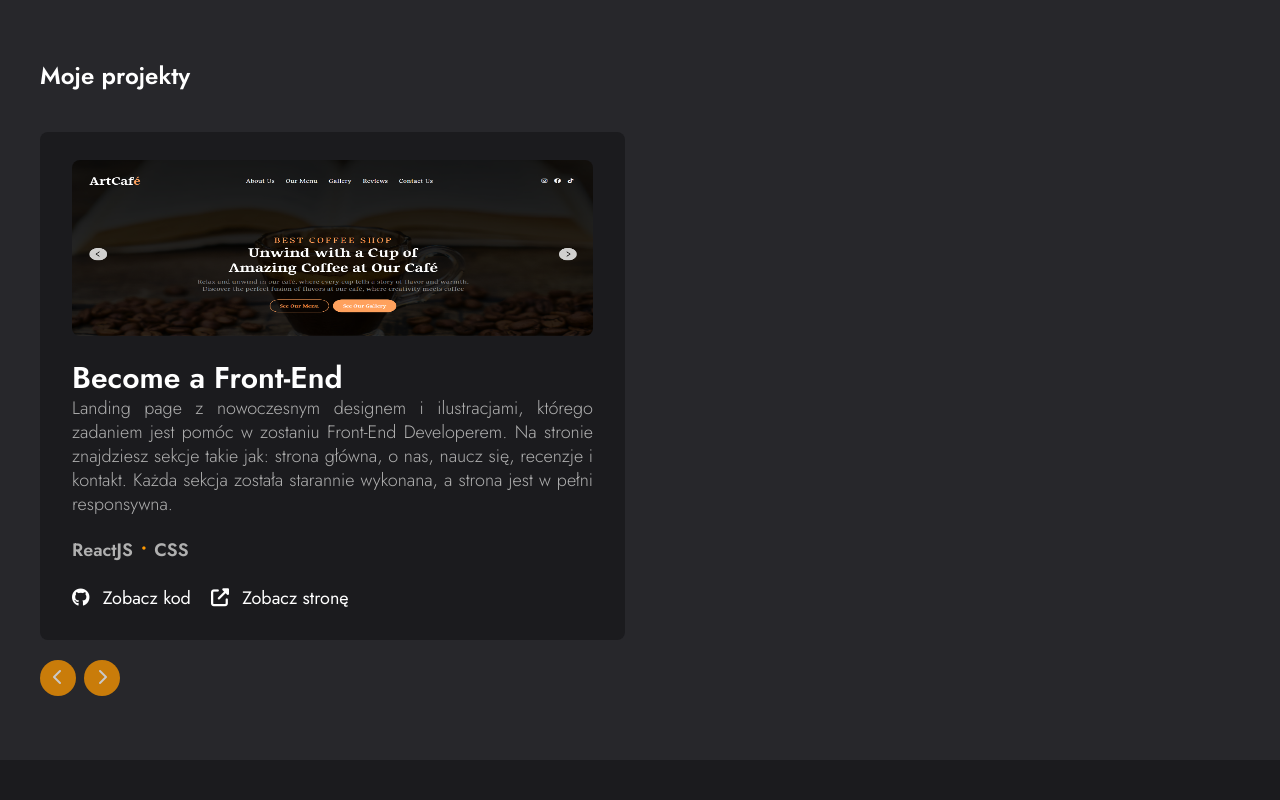
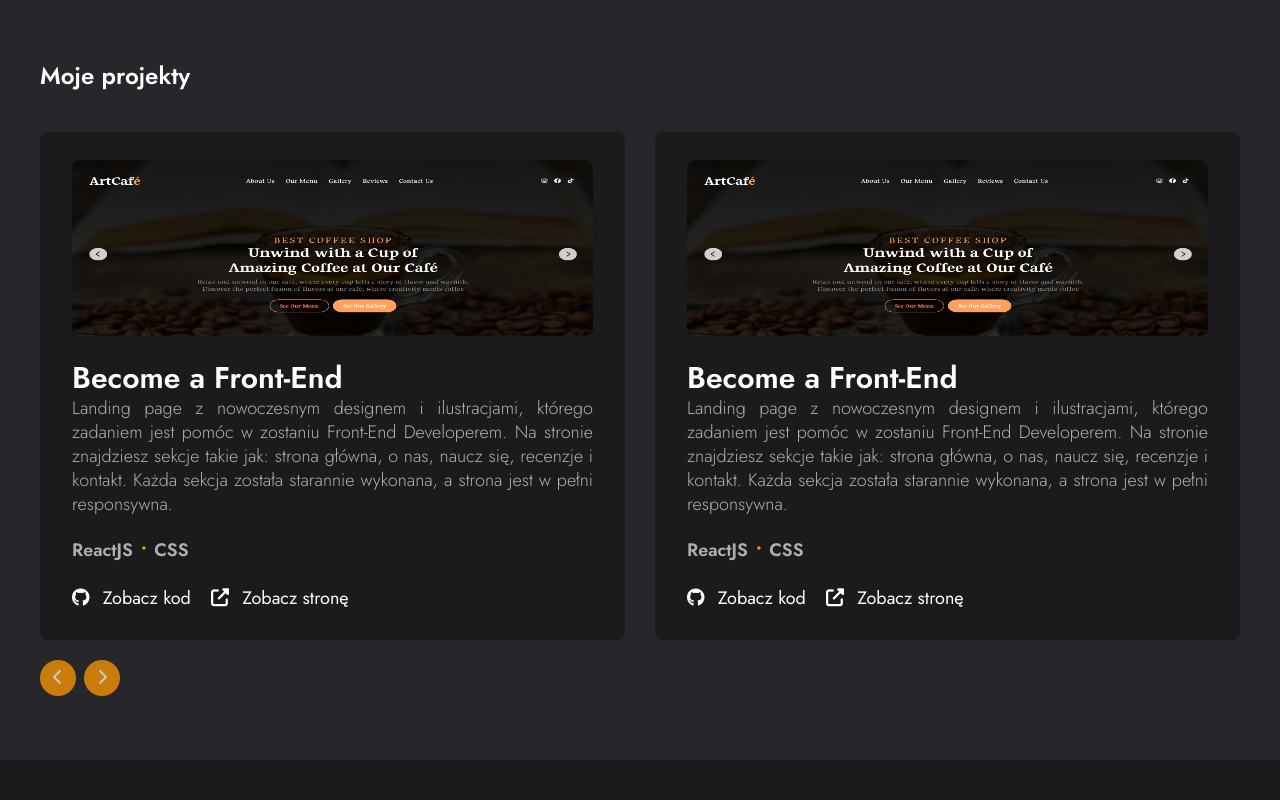
Before and after one commit to lis3q/Portfolio, a React (Create React App) app: page / in a window 1280 px wide. Shown: the part 2160-2960 px from the top of the page. Built offline with nearby package versions, Linux system fonts and the light colour scheme.

Commit message:
I fixed some minor errors and added form validation using the hook-form and yup libraries

```diff
--- a/package.json
+++ b/package.json
@@ -4,6 +4,7 @@
   "version": "0.1.0",
   "private": true,
   "dependencies": {
+    "@hookform/resolvers": "^3.3.4",
     "@testing-library/jest-dom": "^5.17.0",
     "@testing-library/react": "^13.4.0",
     "@testing-library/user-event": "^13.5.0",
@@ -14,11 +15,13 @@
     "framer-motion": "^11.0.24",
     "react": "^18.2.0",
     "react-dom": "^18.2.0",
+    "react-hook-form": "^7.51.2",
     "react-scripts": "5.0.1",
     "scrollreveal": "^4.0.9",
     "swiper": "^11.1.0",
     "typescript": "^4.9.5",
-    "web-vitals": "^2.1.4"
+    "web-vitals": "^2.1.4",
+    "yup": "^1.4.0"
   },
   "scripts": {
     "start": "react-scripts start",
--- a/src/components/projects.tsx
+++ b/src/components/projects.tsx
@@ -52,7 +52,87 @@ export const Projects = () => {
                     <SwiperSlide className="bg-darkBg px-8 py-7 rounded-lg">
                         <div className="image mb-6 h-44 w-full"><img src="img/projectsimg/project1.png" className="h-full w-full rounded-lg" alt="project image"></img></div>
                             <h1 className="text-white font-semibold text-3xl">Become a Front-End</h1>
-                            <p className="text-text font-light text-lg text-justify leading-5 sm:leading-6">Landing page z nowoczesnym designem i ilustracjami, którego zadaniem jest pomóc w zostaniu Front-End Developerem. Na stronie znajdziesz sekcje takie jak: strona główna, o nas, naucz się, recenzje i kontakt. Każda sekcja została starannie wykonana, a strona jest w pełni responsywna.</p>
+                            <p className="text-text font-light text-lg text-justify leading-6">Landing page z nowoczesnym designem i ilustracjami, którego zadaniem jest pomóc w zostaniu Front-End Developerem. Na stronie znajdziesz sekcje takie jak: strona główna, o nas, naucz się, recenzje i kontakt. Każda sekcja została starannie wykonana, a strona jest w pełni responsywna.</p>
+                        <div className="technologies flex gap-2 font-semibold text-text text-lg mt-5">
+                            <h3>ReactJS</h3>
+                            <span className="text-primary font-bold">•</span>
+                            <h3>CSS</h3>
+                        </div>
+                        <div className="buttons flex flex-col sm:flex-row gap-2 sm:gap-5 text-white text-lg mt-5">
+                            <a href="https://github.com/lis3q" target="_blank" className="hover:text-primary ease duration-200"><i className="fa-brands fa-github mr-2"></i> Zobacz kod</a>
+                            <a href="#!" target="_blank" className="hover:text-primary ease duration-200"><i className="fa-solid fa-up-right-from-square mr-2"></i> Zobacz stronę</a>
+                        </div>
+                    </SwiperSlide>
+
+                    {/* Project */}
+                    <SwiperSlide className="bg-darkBg px-8 py-7 rounded-lg">
+                        <div className="image mb-6 h-44 w-full"><img src="img/projectsimg/project1.png" className="h-full w-full rounded-lg" alt="project image"></img></div>
+                            <h1 className="text-white font-semibold text-3xl">Become a Front-End</h1>
+                            <p className="text-text font-light text-lg text-justify leading-6">Landing page z nowoczesnym designem i ilustracjami, którego zadaniem jest pomóc w zostaniu Front-End Developerem. Na stronie znajdziesz sekcje takie jak: strona główna, o nas, naucz się, recenzje i kontakt. Każda sekcja została starannie wykonana, a strona jest w pełni responsywna.</p>
+                        <div className="technologies flex gap-2 font-semibold text-text text-lg mt-5">
+                            <h3>ReactJS</h3>
+                            <span className="text-primary font-bold">•</span>
+                            <h3>CSS</h3>
+                        </div>
+                        <div className="buttons flex flex-col sm:flex-row gap-2 sm:gap-5 text-white text-lg mt-5">
+                            <a href="https://github.com/lis3q" target="_blank" className="hover:text-primary ease duration-200"><i className="fa-brands fa-github mr-2"></i> Zobacz kod</a>
+                            <a href="#!" target="_blank" className="hover:text-primary ease duration-200"><i className="fa-solid fa-up-right-from-square mr-2"></i> Zobacz stronę</a>
+                        </div>
+                    </SwiperSlide>
+
+                    {/* Project */}
+                    <SwiperSlide className="bg-darkBg px-8 py-7 rounded-lg">
+                        <div className="image mb-6 h-44 w-full"><img src="img/projectsimg/project1.png" className="h-full w-full rounded-lg" alt="project image"></img></div>
+                            <h1 className="text-white font-semibold text-3xl">Become a Front-End</h1>
+                            <p className="text-text font-light text-lg text-justify leading-6">Landing page z nowoczesnym designem i ilustracjami, którego zadaniem jest pomóc w zostaniu Front-End Developerem. Na stronie znajdziesz sekcje takie jak: strona główna, o nas, naucz się, recenzje i kontakt. Każda sekcja została starannie wykonana, a strona jest w pełni responsywna.</p>
+                        <div className="technologies flex gap-2 font-semibold text-text text-lg mt-5">
+                            <h3>ReactJS</h3>
+                            <span className="text-primary font-bold">•</span>
+                            <h3>CSS</h3>
+                        </div>
+                        <div className="buttons flex flex-col sm:flex-row gap-2 sm:gap-5 text-white text-lg mt-5">
+                            <a href="https://github.com/lis3q" target="_blank" className="hover:text-primary ease duration-200"><i className="fa-brands fa-github mr-2"></i> Zobacz kod</a>
+                            <a href="#!" target="_blank" className="hover:text-primary ease duration-200"><i className="fa-solid fa-up-right-from-square mr-2"></i> Zobacz stronę</a>
+                        </div>
+                    </SwiperSlide>
+
+                    {/* Project */}
+                    <SwiperSlide className="bg-darkBg px-8 py-7 rounded-lg">
+                        <div className="image mb-6 h-44 w-full"><img src="img/projectsimg/project1.png" className="h-full w-full rounded-lg" alt="project image"></img></div>
+                            <h1 className="text-white font-semibold text-3xl">Become a Front-End</h1>
+                            <p className="text-text font-light text-lg text-justify leading-6">Landing page z nowoczesnym designem i ilustracjami, którego zadaniem jest pomóc w zostaniu Front-End Developerem. Na stronie znajdziesz sekcje takie jak: strona główna, o nas, naucz się, recenzje i kontakt. Każda sekcja została starannie wykonana, a strona jest w pełni responsywna.</p>
+                        <div className="technologies flex gap-2 font-semibold text-text text-lg mt-5">
+                            <h3>ReactJS</h3>
+                            <span className="text-primary font-bold">•</span>
+                            <h3>CSS</h3>
+                        </div>
+                        <div className="buttons flex flex-col sm:flex-row gap-2 sm:gap-5 text-white text-lg mt-5">
+                            <a href="https://github.com/lis3q" target="_blank" className="hover:text-primary ease duration-200"><i className="fa-brands fa-github mr-2"></i> Zobacz kod</a>
+                            <a href="#!" target="_blank" className="hover:text-primary ease duration-200"><i className="fa-solid fa-up-right-from-square mr-2"></i> Zobacz stronę</a>
+                        </div>
+                    </SwiperSlide>
+
+                    {/* Project */}
+                    <SwiperSlide className="bg-darkBg px-8 py-7 rounded-lg">
+                        <div className="image mb-6 h-44 w-full"><img src="img/projectsimg/project1.png" className="h-full w-full rounded-lg" alt="project image"></img></div>
+                            <h1 className="text-white font-semibold text-3xl">Become a Front-End</h1>
+                            <p className="text-text font-light text-lg text-justify leading-6">Landing page z nowoczesnym designem i ilustracjami, którego zadaniem jest pomóc w zostaniu Front-End Developerem. Na stronie znajdziesz sekcje takie jak: strona główna, o nas, naucz się, recenzje i kontakt. Każda sekcja została starannie wykonana, a strona jest w pełni responsywna.</p>
+                        <div className="technologies flex gap-2 font-semibold text-text text-lg mt-5">
+                            <h3>ReactJS</h3>
+                            <span className="text-primary font-bold">•</span>
+                            <h3>CSS</h3>
+                        </div>
+                        <div className="buttons flex flex-col sm:flex-row gap-2 sm:gap-5 text-white text-lg mt-5">
+                            <a href="https://github.com/lis3q" target="_blank" className="hover:text-primary ease duration-200"><i className="fa-brands fa-github mr-2"></i> Zobacz kod</a>
+                            <a href="#!" target="_blank" className="hover:text-primary ease duration-200"><i className="fa-solid fa-up-right-from-square mr-2"></i> Zobacz stronę</a>
+                        </div>
+                    </SwiperSlide>
+
+                    {/* Project */}
+                    <SwiperSlide className="bg-darkBg px-8 py-7 rounded-lg">
+                        <div className="image mb-6 h-44 w-full"><img src="img/projectsimg/project1.png" className="h-full w-full rounded-lg" alt="project image"></img></div>
+                            <h1 className="text-white font-semibold text-3xl">Become a Front-End</h1>
+                            <p className="text-text font-light text-lg text-justify leading-6">Landing page z nowoczesnym designem i ilustracjami, którego zadaniem jest pomóc w zostaniu Front-End Developerem. Na stronie znajdziesz sekcje takie jak: strona główna, o nas, naucz się, recenzje i kontakt. Każda sekcja została starannie wykonana, a strona jest w pełni responsywna.</p>
                         <div className="technologies flex gap-2 font-semibold text-text text-lg mt-5">
                             <h3>ReactJS</h3>
                             <span className="text-primary font-bold">•</span>
--- a/tailwind.config.js
+++ b/tailwind.config.js
@@ -9,7 +9,8 @@ module.exports = {
       'text': '#B0B0B0',
       'darkBg': '#1B1B1E',
       'lightBg': '#27272B',
-      'nav': '#222225'
+      'nav': '#222225',
+      'red': '#ff4f4f'
     },
     fontFamily: {
       sans: ["Jost", "sans-serif"],
```
Also changed, not shown: src/components/contact.tsx (+35 -6 lines), 1 other file (tests, documents, lock files or other folders).
